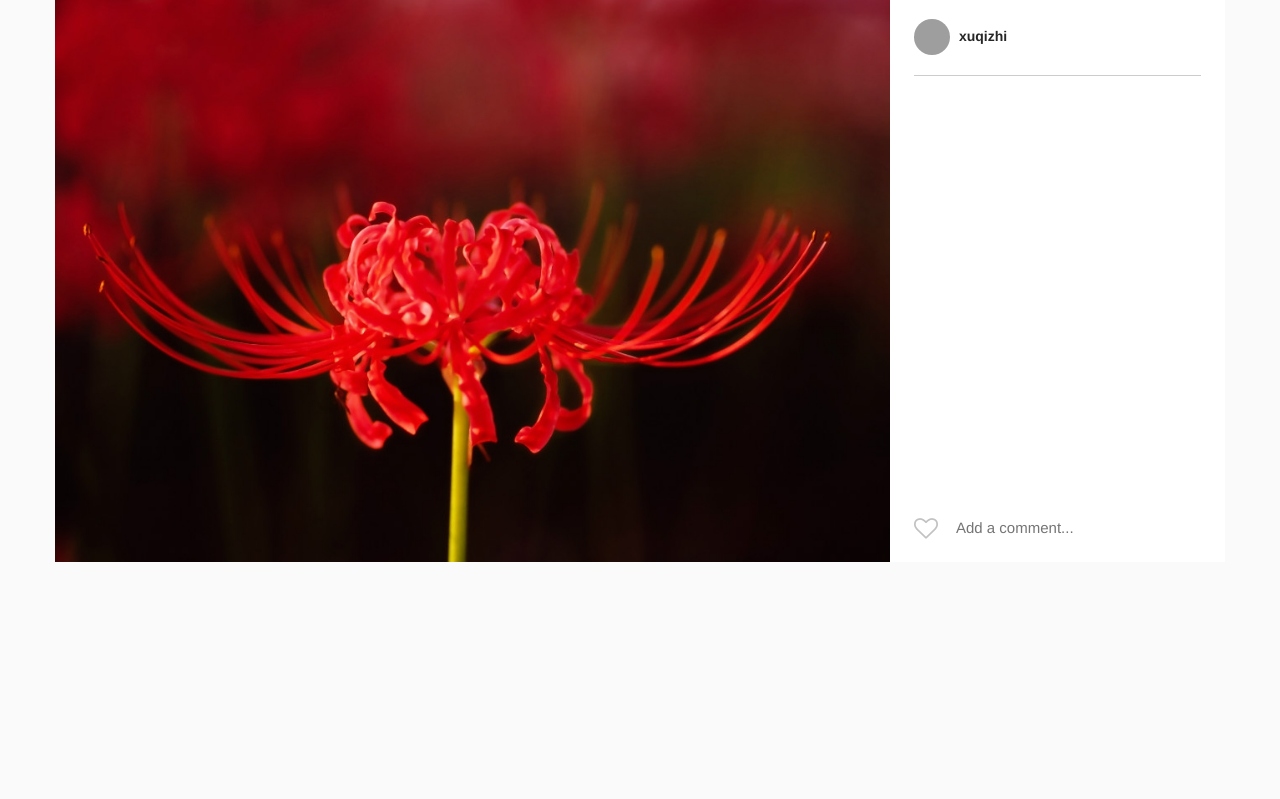
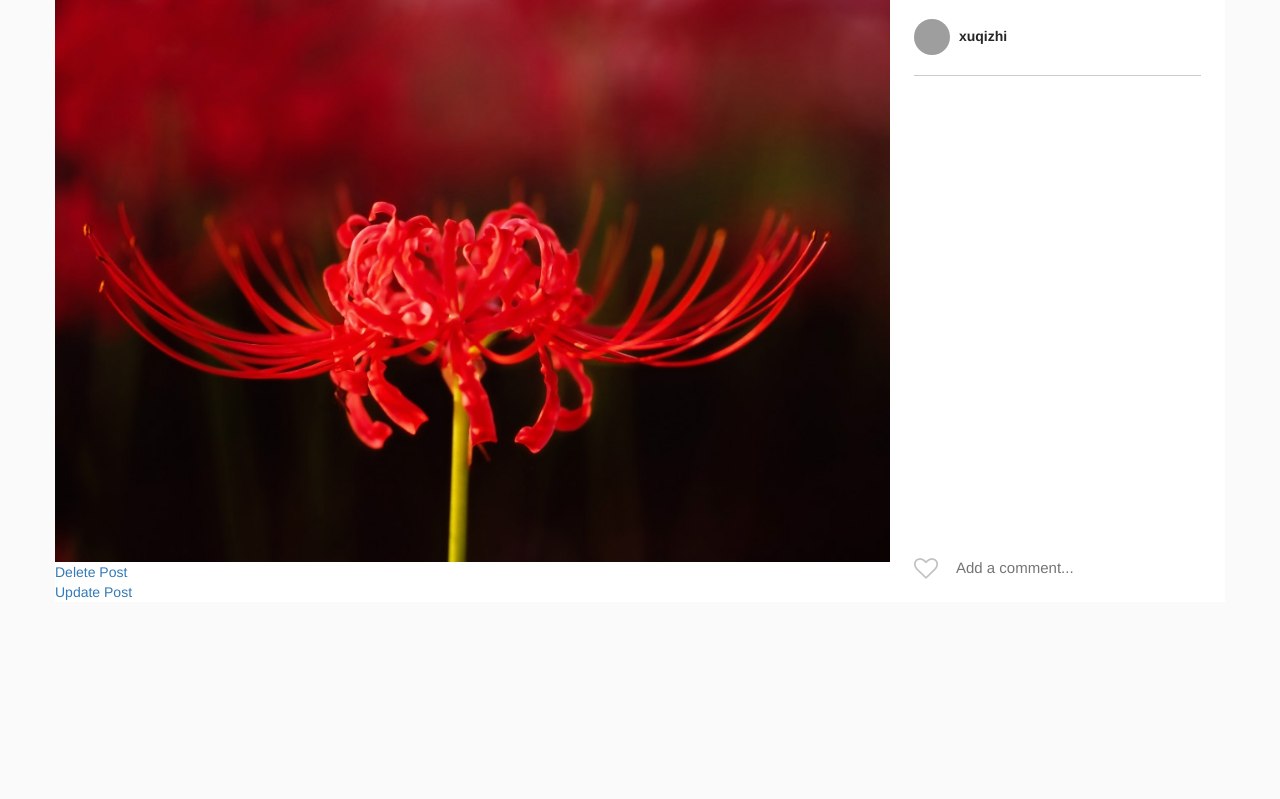
Before and after one commit to samoyed2125/InstaJZ, a Django app: page /post/1 in a window 1280 px wide. Shown: the part 58-857 px from the top of the page. Run offline with Django 3.2, Linux system fonts and the light colour scheme; data comes from the database, SQL or seed files in the repository; both versions use the stored data as it was after the commit; data that the repository does not hold is empty; some libraries are stand-ins or nearby versions; grey boxes are pictures that could not be loaded.

Commit message:
everything works

```diff
--- a/templates/post_detail.html
+++ b/templates/post_detail.html
@@ -18,6 +18,9 @@
         <div class="image__wrapper">
             <img class="card__main-image" src="/{{object.image}}"> {% comment %} width='1000', height='1000'> {% endcomment %}
         </div>
+
+        <a href="{% url 'post_delete' object.pk %}">Delete Post</a>
+        <a href="{% url 'post_update' object.pk %}">Update Post</a>
 
         <div class="comments-portion">
             <div class="likes-timestamp-row">
```
Also changed, not shown: db.sqlite3, static/images/post/1-3-3.jpg (deleted), static/images/post/1-3-3_9VNi6t8.jpg (deleted), static/images/post/15-4.jpg (deleted), static/images/profile/_MG_7157.jpg (deleted).
